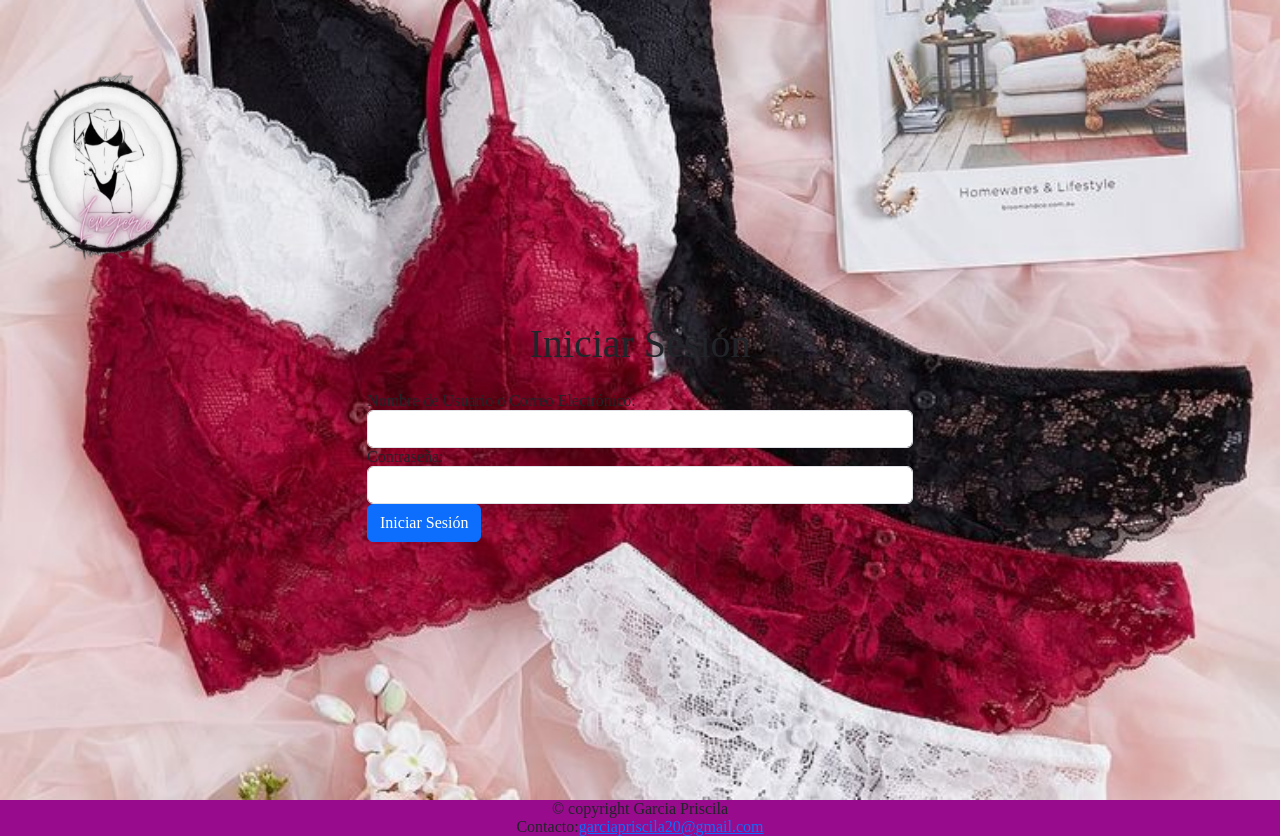
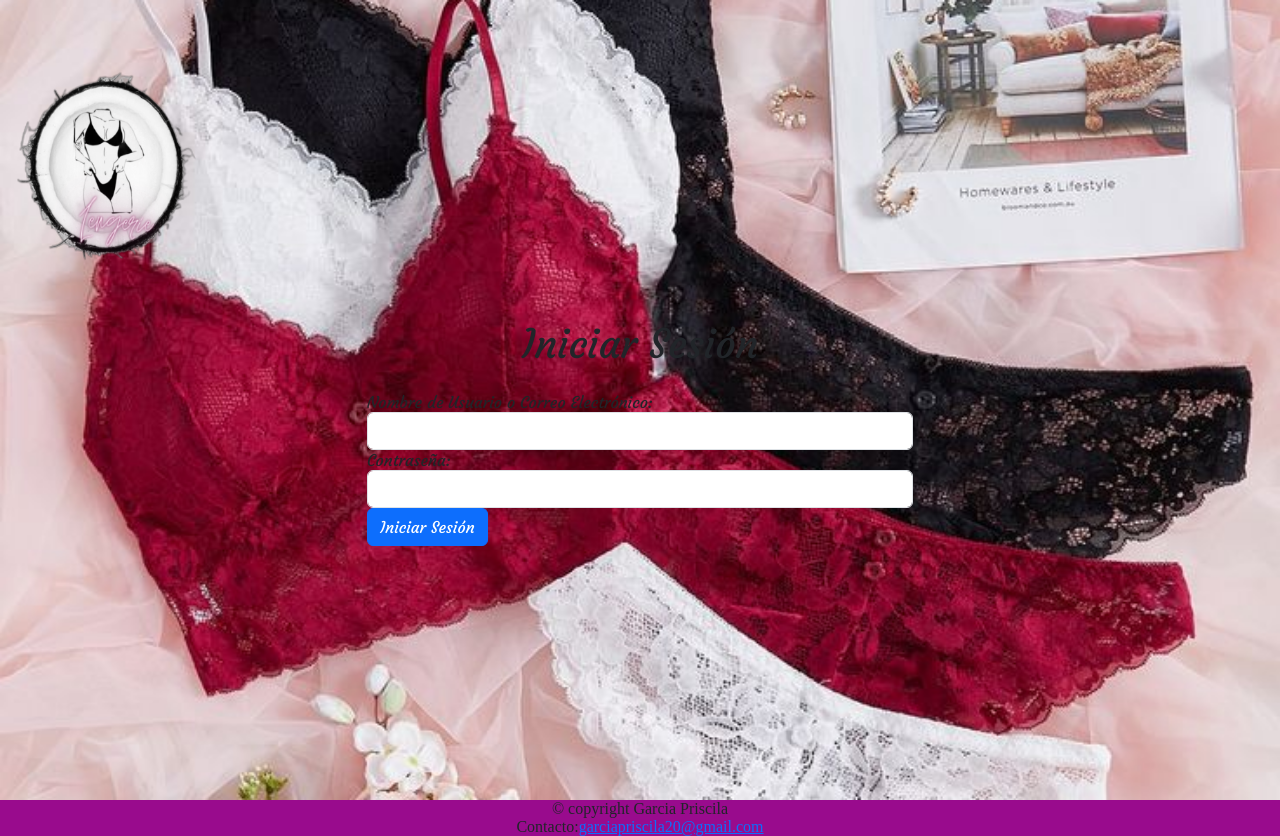
Before and after one commit to PriscilaGarcia1/Lengerie, a plain HTML site: page pages/inicializar.html in a window 1280 px wide. Shown: the top 836 px of the page. Drawn offline with nearby package versions, Linux system fonts and the light colour scheme; files that its build step writes are made by us from their sources; files whose address does not match are found by name.

Commit message:
agregue un font

```diff
--- a/partials/_main.scss
+++ b/partials/_main.scss
@@ -157,6 +157,7 @@
     background-attachment: fixed;
     background-size: cover;
     min-height: 100vh;
+    font-family:courgette;
     .header1 {
         .logo1{
             width: 15%;
```
